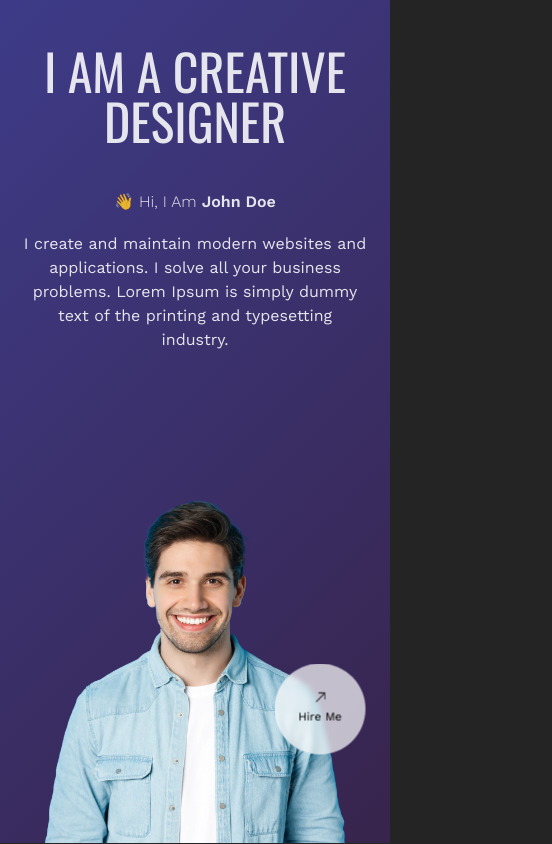
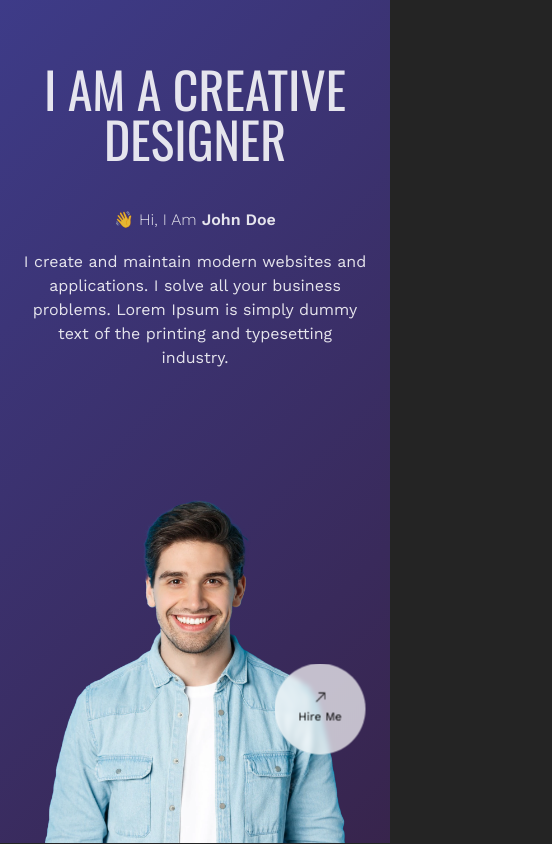
Before and after one commit to ShariqAnsari88/portfolio-2023, a React (Vite) app: page / in a window 390 px wide. Shown: the whole page, 552 px wide, since content can reach past the window. Built offline with nearby package versions, Linux system fonts and the light colour scheme.

Commit message:
alignments chagned

```diff
--- a/src/components/HeroBanner.jsx
+++ b/src/components/HeroBanner.jsx
@@ -35,7 +35,7 @@ const HeroBanner = () => {
                 {/* NAVBAR END */}
 
                 {/* BIG HEADING START */}
-                <div className="flex justify-center text-center mt-10 md:mt-14 mb-10">
+                <div className="flex justify-center text-center mt-14 mb-10">
                     <h1 className="text-[50px] md:text-[120px] 2xl:text-[189px] leading-[50px] md:leading-[125px]  2xl:leading-[192px] font-oswald uppercase">
                         I Am A Creative
                         <br className="invisible md:visible" />
@@ -60,7 +60,7 @@ const HeroBanner = () => {
                 {/* INTRO END */}
 
                 {/* NUMBER BLOCK START */}
-                <div className="invisible md:visible flex gap-8 relative z-10">
+                <div className="hidden md:flex gap-8 relative z-10">
                     {/* START */}
                     <div className="flex items-center gap-3">
                         <div className="text-[80px] font-light">10+</div>
```
